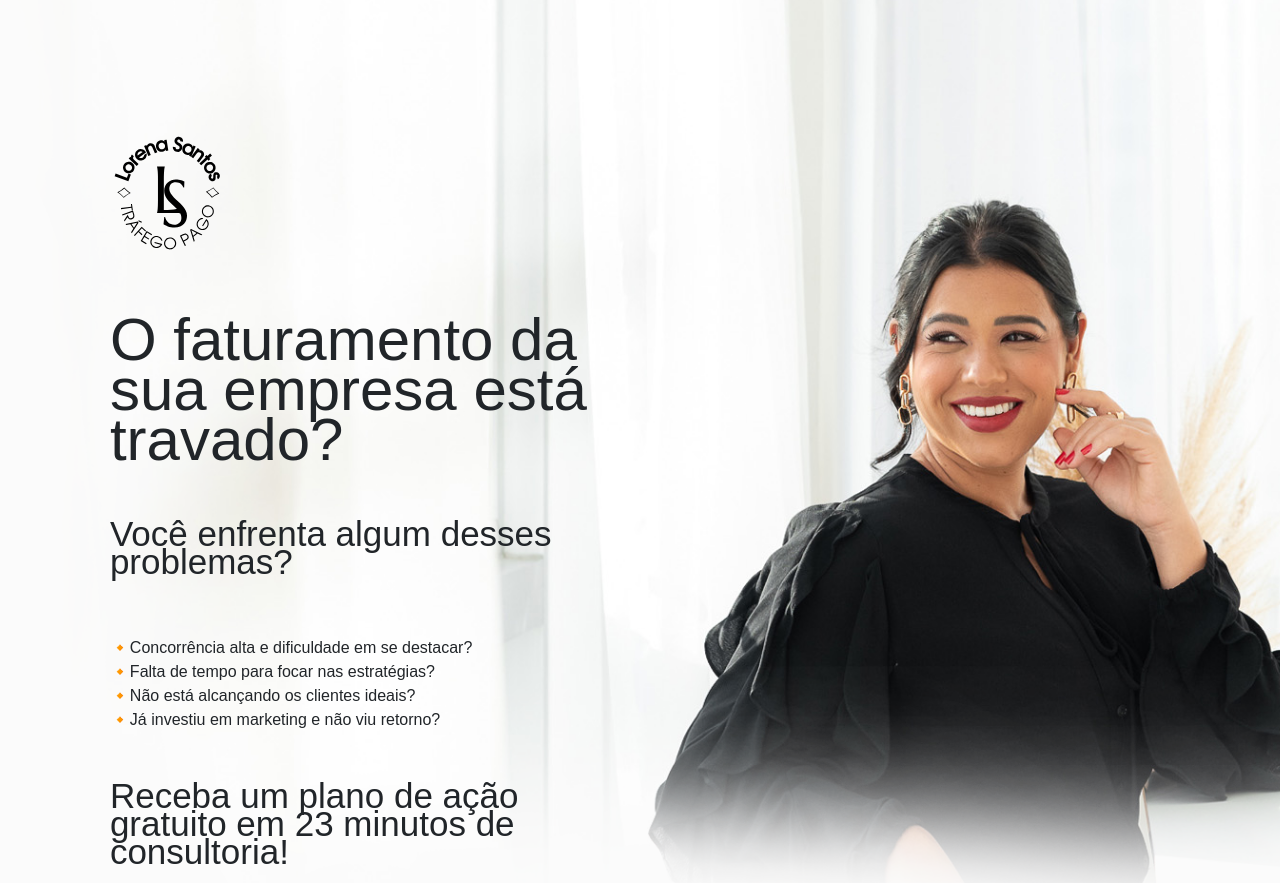
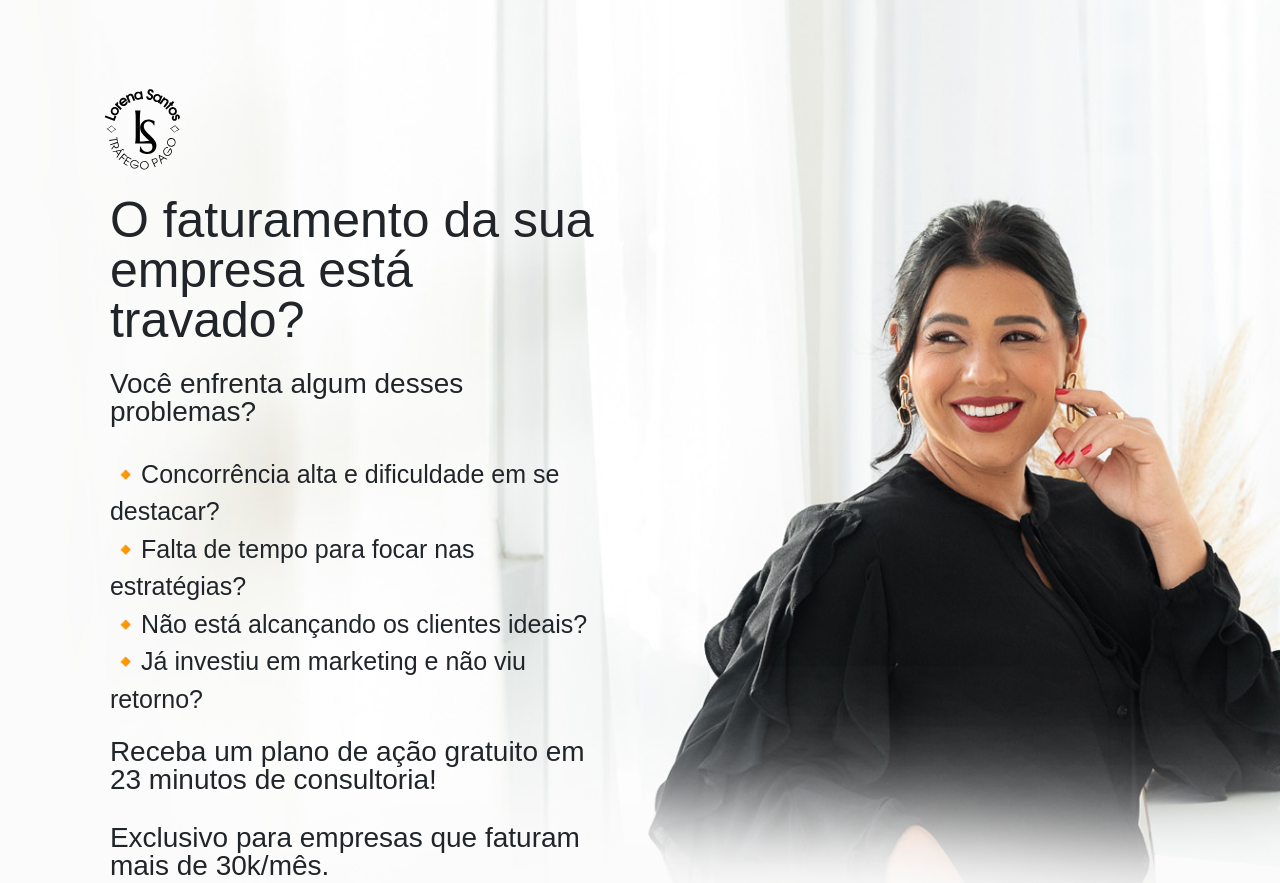
Before and after one commit to danieldribeiro/lorena-santos, a plain HTML site: page index.html in a window 1280 px wide. Shown: the top 883 px of the page. Drawn offline with nearby package versions, Linux system fonts and the light colour scheme; a web font is replaced by a local one.

Commit message:
Fix: fix some responsivity issues on large screens

```diff
--- a/styles.css
+++ b/styles.css
@@ -448,24 +448,33 @@ footer a i{
 
   .container {
     max-width: 30% !important;
-    gap: 50px;
+    gap: 20px;
     margin-left: 0 !important;
-    padding-top: 5vh;
+    padding-top: 0vh;
   }
 
   .container #logo {
-    width: 35%;
+    width: 25%;
     height: 100%;
     margin-left: -30px;
   }
 
   .container h3 {
-    font-size: 6rem;
+    font-size: 5rem;
     line-height: 5rem;
   }
 
+  .container ul{
+    margin: 0;
+    padding: 0;
+  }
+
+  .container ul li {
+    font-size: 2.5rem;
+  }
+
   .container p {
-    font-size: 3.5rem;
+    font-size: 2.8rem;
     line-height: 2.8rem;
   }
 
@@ -697,13 +706,22 @@ footer a i{
 
   .container {
     max-width: 30% !important;
-    gap: 50px;
+    gap: 30px;
     margin-left: 0 !important;
     padding-top: 5vh;
   }
 
+  .container ul{
+    padding: 0;
+    margin: 0;
+  }
+
+  .container ul li {
+    font-size: 3rem;
+  }
+
   .container #logo {
-    width: 35%;
+    width: 30%;
     height: 100%;
     margin-left: -30px;
   }
```
